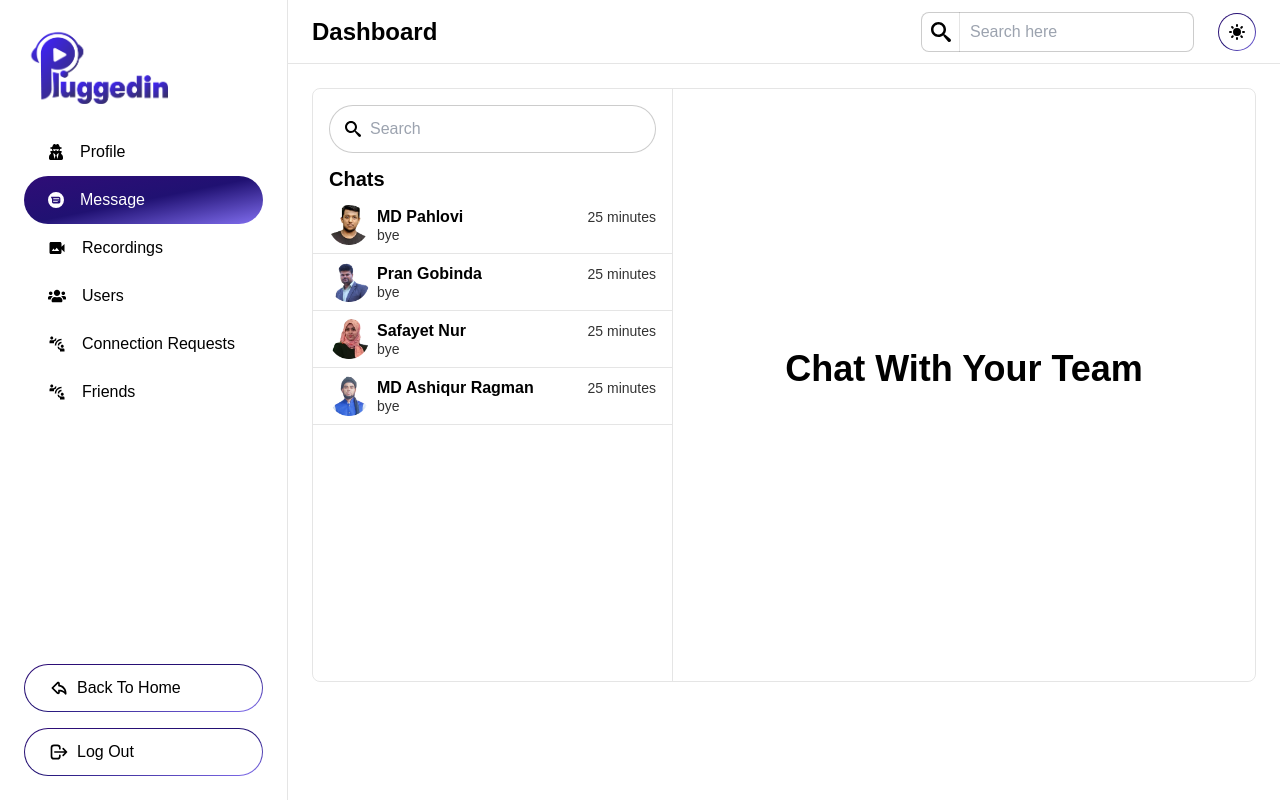
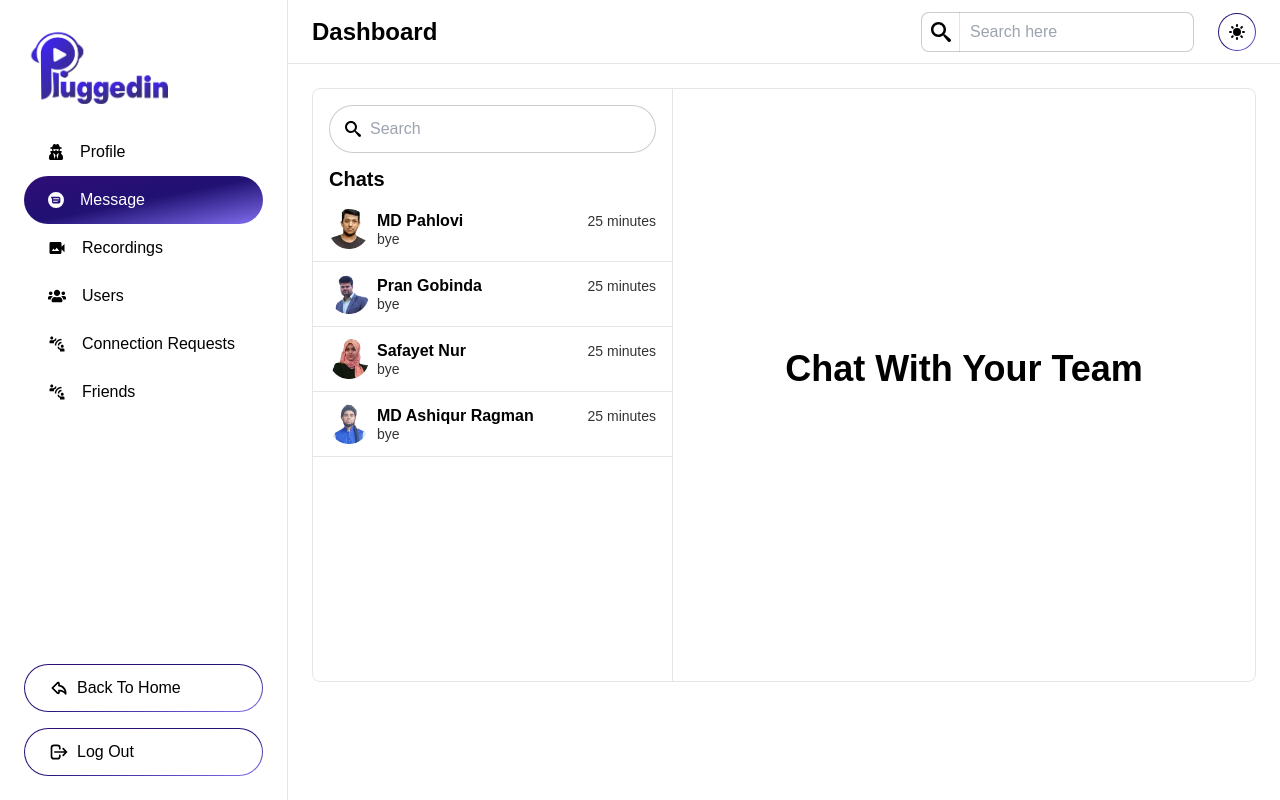
Before and after one commit to mdpahlovi/plugged-in, a Next.js app: page /dashboard/message in a window 1280 px wide. Built offline with nearby package versions, Linux system fonts and the light colour scheme; no server answers; sample sign-in values are in the browser's storage.

Commit message:
Message page update

```diff
--- a/components/DashBoard/Message/MessageHeader.jsx
+++ b/components/DashBoard/Message/MessageHeader.jsx
@@ -5,7 +5,7 @@ const MessageHeader = ({ user }) => {
     return (
         <div className="relative flex items-center px-4 py-3 border-b">
             <Image className="mask mask-squircle" src={user?.avatar} alt="user" width={40} height={40} />
-            <h3 className="ml-3 text-xl font-bold">Faisal Ahmed</h3>
+            <h3 className="ml-3 text-xl font-bold">{user?.name}</h3>
             <ActiveStatus />
         </div>
     );
--- a/components/DashBoard/Message/MessageUser.jsx
+++ b/components/DashBoard/Message/MessageUser.jsx
@@ -4,7 +4,7 @@ const MessageUser = ({ user, active }) => {
     const { name, avatar } = user;
     return (
         <div
-            className={`flex items-center px-4 py-2 transition duration-300 border-b cursor-pointer ${
+            className={`flex items-center px-4 py-3 transition duration-300 border-b cursor-pointer ${
                 active ? "bg-base-content/10" : "hover:bg-base-content/10"
             }`}
         >
--- a/components/DashBoard/Users/AllUsersRow.jsx
+++ b/components/DashBoard/Users/AllUsersRow.jsx
@@ -2,6 +2,7 @@ import Image from "next/image";
 import { useIsPending } from "../../../hooks/useIsPending";
 
 const roles = [
+    { value: "admin", name: "Admin" },
     { value: "team", name: "Team" },
     { value: "pro", name: "Pro" },
     { value: "basic", name: "Basic" },
--- a/pages/dashboard/message/[email].js
+++ b/pages/dashboard/message/[email].js
@@ -8,6 +8,7 @@ import Message from "../../../components/Layout/Message";
 import MessageFooter from "../../../components/DashBoard/Message/MessageFooter";
 import MessageHeader from "../../../components/DashBoard/Message/MessageHeader";
 import { useRouter } from "next/router";
+import { useAuth } from "../../../hooks/useAuth";
 
 const users = [
     { name: "MD Pahlovi", avatar: pahlovi, email: "mdpahlovi07@gmail.com" },
@@ -18,6 +19,7 @@ const users = [
 
 const ChatSection = () => {
     const { query } = useRouter();
+    const { authUser } = useAuth();
     const user = users.find((user) => user.email === query.email);
 
     return (
@@ -33,7 +35,7 @@ const ChatSection = () => {
                 </div>
                 <div className="chat chat-end">
                     <div className="chat-image avatar">
-                        <Image className="mask mask-squircle" src={user?.avatar} alt="" width={32} height={32} />
+                        <Image className="mask mask-squircle" src={authUser?.photoURL} alt="" width={32} height={32} />
                     </div>
                     <div className="chat-bubble bg-indigo-500">I hate you!</div>
                     <div className="chat-footer opacity-50">Seen at 12:46</div>
```
